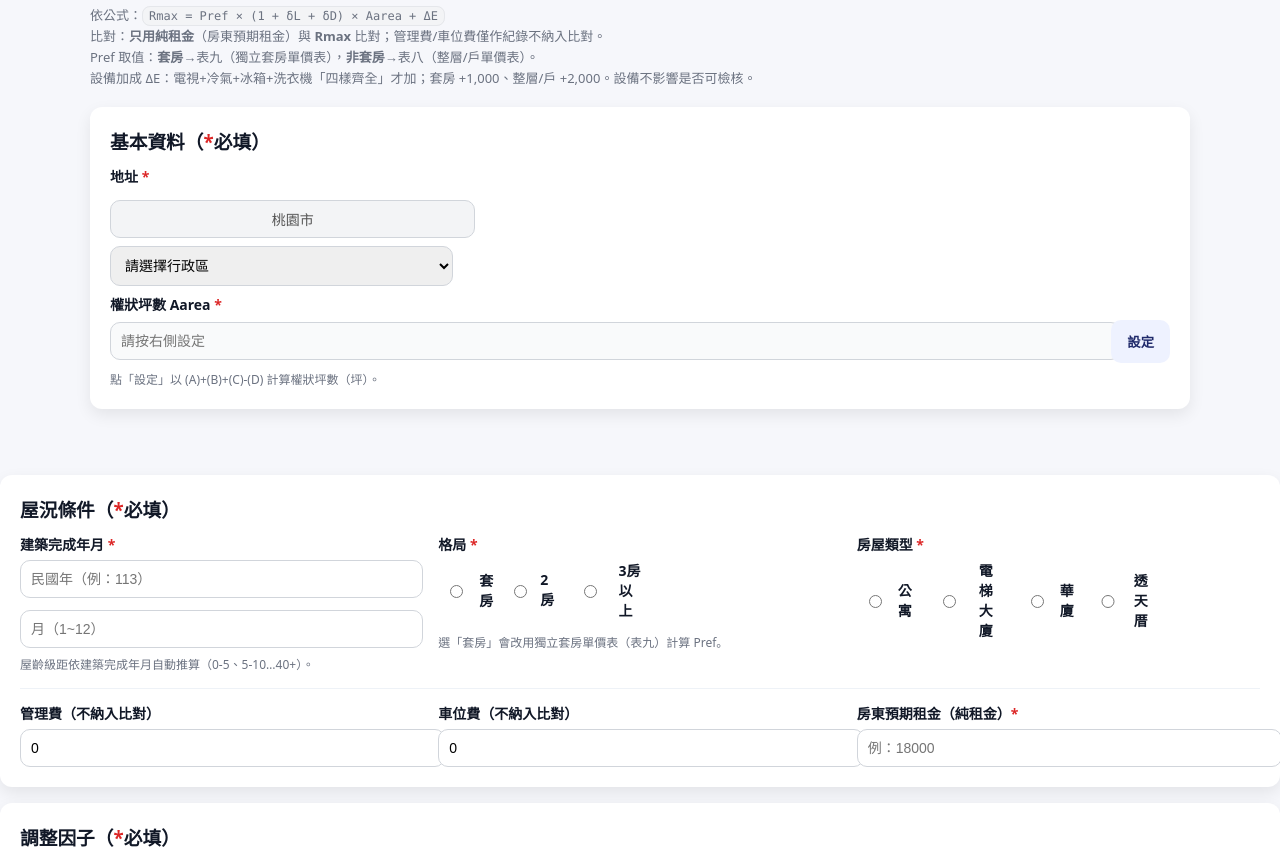
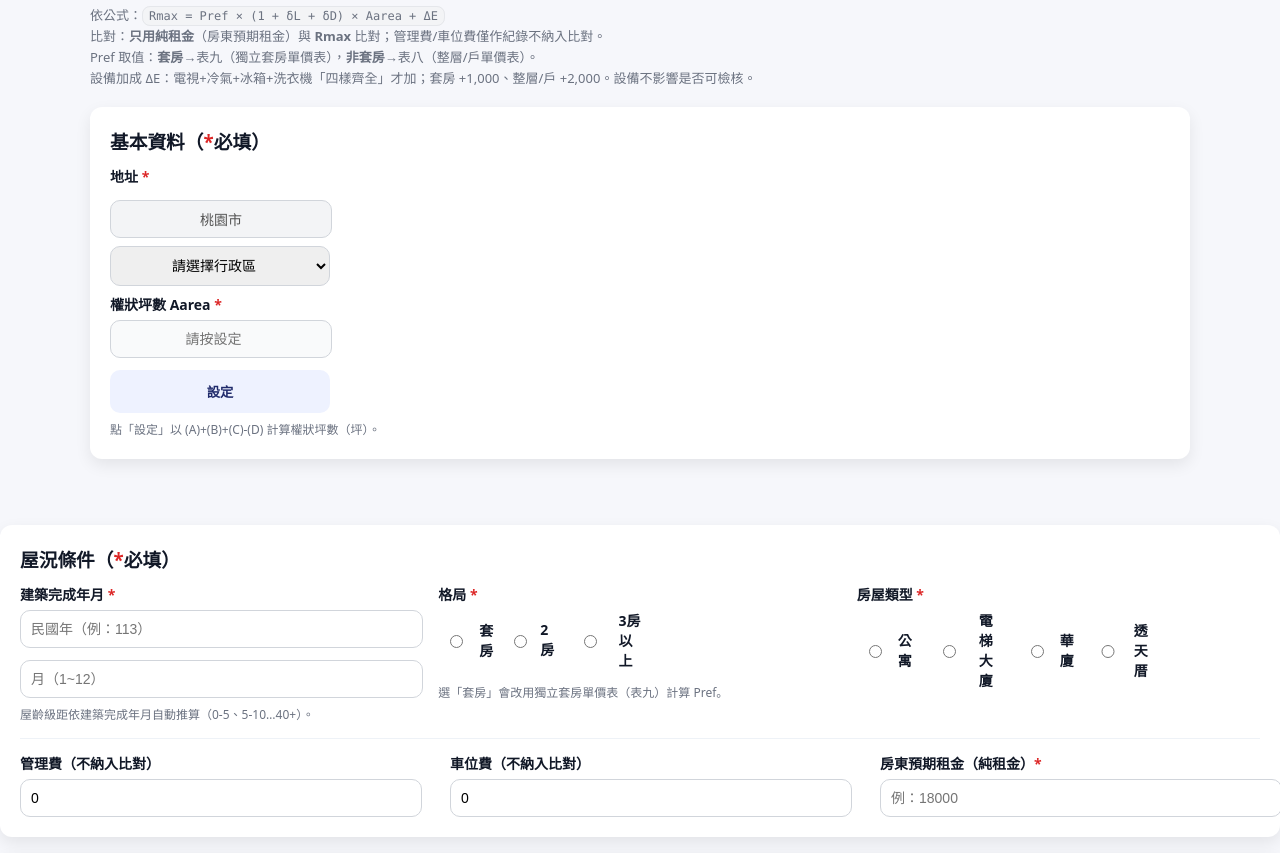
Before and after one commit to as75315907/rent-check, a website: page index.html in a window 1280 px wide. Shown: the part 99-952 px from the top of the page. Drawn offline with Linux system fonts and the light colour scheme.

Commit message:
縣市行政區坪數按鈕輸入框一致寬度 文字居中顯示

```diff
--- a/index.html
+++ b/index.html
@@ -199,7 +199,7 @@
     /* 基本資料：權狀坪數（input + 設定按鈕） */
     .area-row{
       display:grid;
-      grid-template-columns: 1fr auto;
+      grid-template-columns: 1fr;
       gap:12px;
       align-items:center;
     }
@@ -209,6 +209,18 @@
       .addr-row{ grid-template-columns: 1fr; }
       .area-row{ grid-template-columns: 1fr; }
       #openAreaModalBtn{ width:100%; }
+    }
+
+    /* 三個金額欄位等寬 */
+    .grid-3-equal{
+      display: grid;
+      grid-template-columns: repeat(3, minmax(0, 1fr));
+      gap: 50px;
+    }
+
+    /* 關鍵：允許 input 縮小，不被 placeholder 撐爆 */
+    .grid-3-equal > div{
+      min-width: 0;
     }
   </style>
 </head>
@@ -231,9 +243,9 @@
         <label>地址 <span class="req">*</span></label>
         <div class="addr-row" style="margin-bottom:8px;"></div>
           <input id="cityFixed" value="桃園市" disabled
-                style="margin-bottom:8px; background:#f3f4f6; opacity:1;">
+                style="margin-bottom:8px; background:#f3f4f6; opacity:1; width: 200px;">
 
-          <select id="district" style="margin-bottom:8px;">
+          <select id="district" style="margin-bottom:8px;width: 220px;text-align:center;">
             <option value="">請選擇行政區</option>
             <option>龜山區</option><option>桃園區</option><option>中壢區</option>
             <option>蘆竹區</option><option>八德區</option><option>大園區</option>
@@ -247,8 +259,8 @@
       <div>
         <label>權狀坪數 Aarea <span class="req">*</span></label>
         <div class="area-row">
-          <input id="areaDeed" type="number" step="0.01" inputmode="decimal" placeholder="請按右側設定" readonly style="background:#f9fafb; opacity:1;">
-          <button id="openAreaModalBtn" class="btn ghost" type="button">設定</button>
+          <input id="areaDeed" type="number" step="0.01" inputmode="decimal" placeholder="請按設定" readonly style="background:#f9fafb; opacity:1;width: 200px;text-align:center;">
+          <button id="openAreaModalBtn" class="btn ghost" type="button" style="width: 220px;">設定</button>
         </div>
         <div class="small">點「設定」以 (A)+(B)+(C)-(D) 計算權狀坪數（坪）。</div>
       </div>
@@ -293,7 +305,7 @@
 
     <div class="divider"></div>
 
-    <div class="grid">
+    <div class="grid-3-equal">
       <div>
         <label>管理費（不納入比對）</label>
         <input id="mgmtFeeAmt" type="number" value="0" min="0" inputmode="numeric">
```
